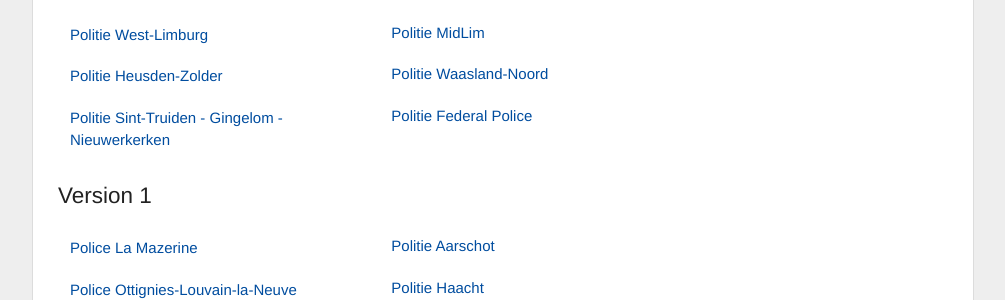
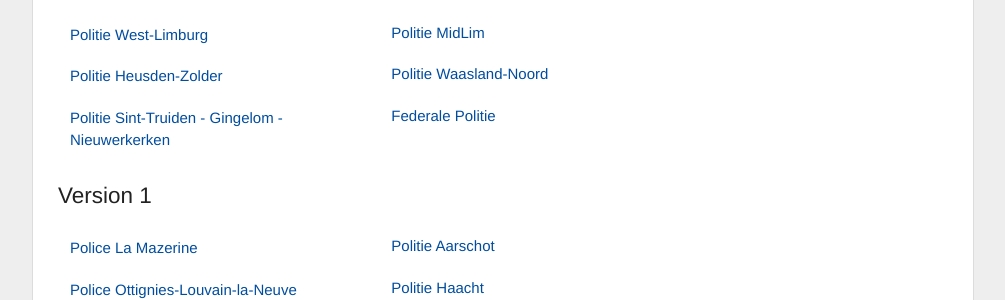
Before and after one commit to timble/www.openpolice.be, a Jekyll site: the page built from sites.html, in a window 1280 px wide and 900 px high, scrolled down 785 px. Shown: the part 153-453 px from the top of the window, without its empty margins (137-1142 px from the left). Built offline with Jekyll 4.4.1, drawn with Linux system fonts in a browser that asks for light colours.

Commit message:
Release fed

```diff
--- a/_data/zones-v2.json
+++ b/_data/zones-v2.json
@@ -954,7 +954,7 @@
           "data": {
             "id": "fed",
             "platform": "2",
-            "titles": {"nl": "Federal Police"},
+            "titles": {"nl": "Federale Politie"},
             "language": "3",
             "phone_emergency": null,
             "phone_information": "",
--- a/sites.html
+++ b/sites.html
@@ -25,6 +25,12 @@ rooturl: home
             {% capture domain %}lokalepolitie{% endcapture %}
             {% capture title %}{{ zone.data.titles.nl }}{% endcapture %}
             {% endcase %}
+
+            {% if zone.data.id == "fed" %}
+            {% capture prefix %}{% endcapture %}
+            {% capture domain %}police{% endcapture %}
+            {% capture title %}{{ zone.data.titles.nl }}{% endcapture %}
+            {% endif %}
 
             {% if zone.data.platform == "2" %}
             <li><a href="http://www.{{ domain }}.be/{{ zone.data.id }}">{{ prefix }} {{ title }}</a></li>
```
